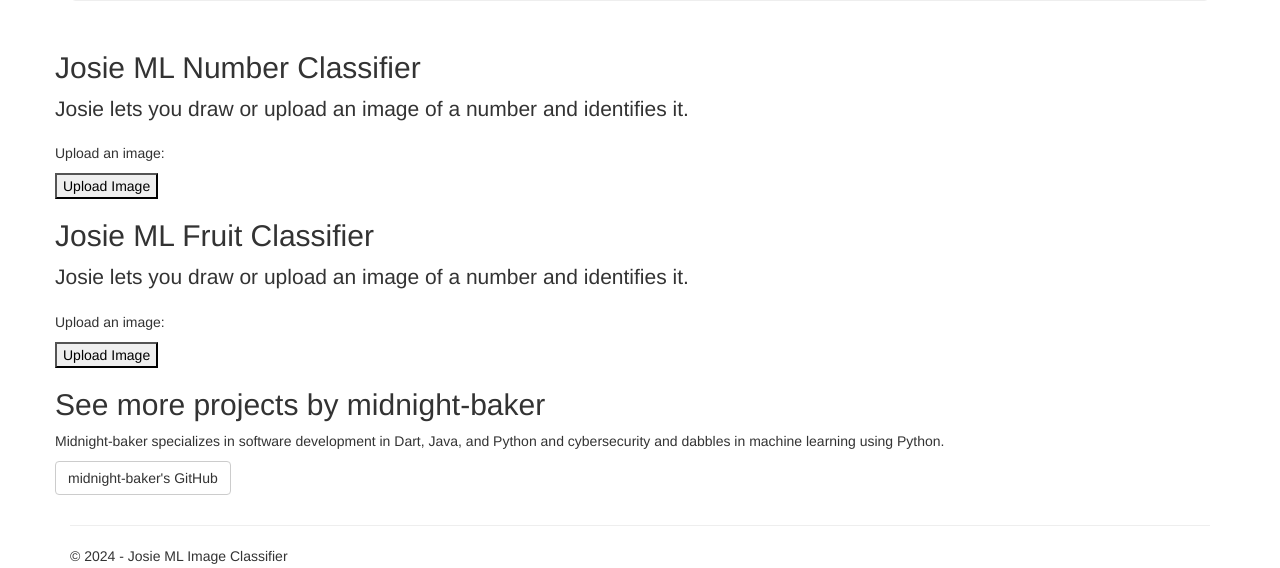
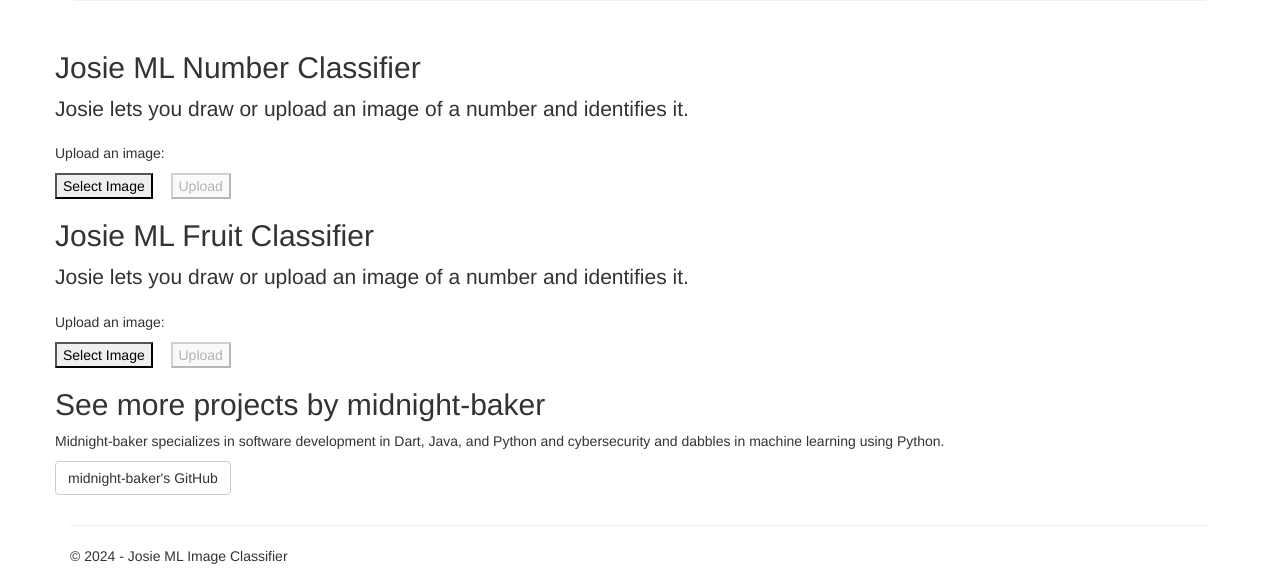
Before and after one commit to midnight-baker/Josie-ML-Image-Classifier, a Django app: page / in a window 1280 px wide. Shown: the part 531-1099 px from the top of the page. Run offline with Django 3.2, Linux system fonts and the light colour scheme; some libraries are stand-ins or nearby versions.

Commit message:
updates to index.html

```diff
--- a/app/templates/app/index.html
+++ b/app/templates/app/index.html
@@ -18,10 +18,15 @@
     <h2>Josie ML Number Classifier</h2>
     <p class="lead">Josie lets you draw or upload an image of a number and identifies it.</p>
     <p>Upload an image:</p>
-    <form method="post" enctype="multipart/form-data">
+    <div style="display: inline-block;">
+        <button onclick="openFilePicker('file-input1', 'image-name1', 'select-image-btn1', 'upload-btn1')" id="select-image-btn1">Select Image</button>
+        <input type="file" id="file-input1" style="display: none;" name="image" onchange="displayImageName('file-input1', 'image-name1')">
+        <label id="image-name1" style="margin-left: 10px; font-style: italic;"></label>
+    </div>
+    <form method="post" enctype="multipart/form-data" style="display: inline-block;">
         {% csrf_token %}
-        {{ form.as_p }}
-        <button type="submit">Upload Image</button>
+        <!--{{form.as_p}}-->
+        <button type="submit" id="upload-btn1" class="disabled-button" disabled>Upload</button>
     </form>
 </div>
 
@@ -29,10 +34,15 @@
     <h2>Josie ML Fruit Classifier</h2>
     <p class="lead">Josie lets you draw or upload an image of a number and identifies it.</p>
     <p>Upload an image:</p>
-    <form method="post" enctype="multipart/form-data">
+    <div style="display: inline-block;">
+        <button onclick="openFilePicker('file-input2', 'image-name2', 'select-image-btn2', 'upload-btn2')" id="select-image-btn2">Select Image</button>
+        <input type="file" id="file-input2" style="display: none;" name="image" onchange="displayImageName('file-input2', 'image-name2')">
+        <label id="image-name2" style="margin-left: 10px; font-style: italic;"></label>
+    </div>
+    <form method="post" enctype="multipart/form-data" style="display: inline-block;">
         {% csrf_token %}
-        {{ form.as_p }}
-        <button type="submit">Upload Image</button>
+        <!--{{form.as_p}}-->
+        <button type="submit" id="upload-btn2" class="disabled-button" disabled>Upload</button>
     </form>
 </div>
 
--- a/app/templates/app/layout.html
+++ b/app/templates/app/layout.html
@@ -8,6 +8,17 @@
     <link rel="stylesheet" type="text/css" href="{% static 'app/content/bootstrap.min.css' %}" />
     <link rel="stylesheet" type="text/css" href="{% static 'app/content/site.css' %}" />
     <script src="{% static 'app/scripts/modernizr-2.6.2.js' %}"></script>
+    <script>
+        function openFilePicker() {
+            document.getElementById('file-input').click();
+        }
+
+        function displayImageName() {
+            var fileInput = document.getElementById('file-input');
+            var imageNameLabel = document.getElementById('image-name');
+            imageNameLabel.innerHTML = fileInput.files[0].name;
+        }
+    </script>
 </head>
 
 <body>
@@ -32,8 +43,8 @@
     </div>
 
     <div class="container body-content">
-{% block content %}{% endblock %}
-        <hr/>
+        {% block content %}{% endblock %}
+        <hr />
         <footer>
             <p>&copy; {{ year }} - Josie ML Image Classifier</p>
         </footer>
@@ -42,7 +53,30 @@
     <script src="{% static 'app/scripts/jquery-1.10.2.js' %}"></script>
     <script src="{% static 'app/scripts/bootstrap.js' %}"></script>
     <script src="{% static 'app/scripts/respond.js' %}"></script>
-{% block scripts %}{% endblock %}
+    <script>
+        function openFilePicker(fileInputId, imageNameId, selectImageBtnId, uploadBtnId) {
+            document.getElementById(fileInputId).click();
+        }
+
+        function displayImageName(fileInputId, imageNameId) {
+            var fileInput = document.getElementById(fileInputId);
+            var imageNameLabel = document.getElementById(imageNameId);
+            imageNameLabel.innerHTML = fileInput.files[0].name;
+        }
+
+        document.getElementById('file-input1').addEventListener('change', function () {
+            document.getElementById('select-image-btn1').classList.add('btn.disabled');
+            document.getElementById('upload-btn1').classList.remove('btn.disabled');
+            document.getElementById('upload-btn1').removeAttribute('disabled');
+        });
+
+        document.getElementById('file-input2').addEventListener('change', function () {
+            document.getElementById('select-image-btn2').classList.add('btn.disabled');
+            document.getElementById('upload-btn2').classList.remove('btn.disabled');
+            document.getElementById('upload-btn2').removeAttribute('disabled');
+        });
+    </script>
+    {% block scripts %}{% endblock %}
 
 </body>
 </html>
--- a/app/views.py
+++ b/app/views.py
@@ -52,4 +52,4 @@ def upload_image(request):
             return redirect('success_url')
     else:
         form = YourModelForm()
-    return render(request, 'upload_form.html', {'form': form})
+    return render(request, 'upload_image.html', {'form': form})
```
Also changed, not shown: app/templates/app/upload_image.html (added, +8 -0 lines), 1 other file.
